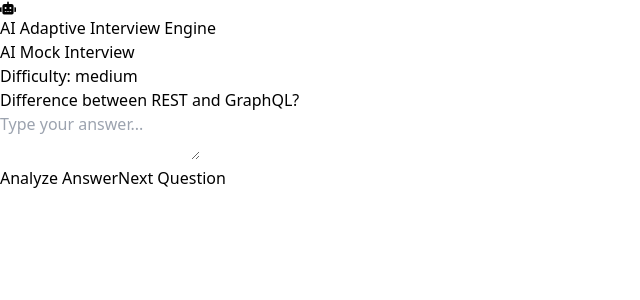
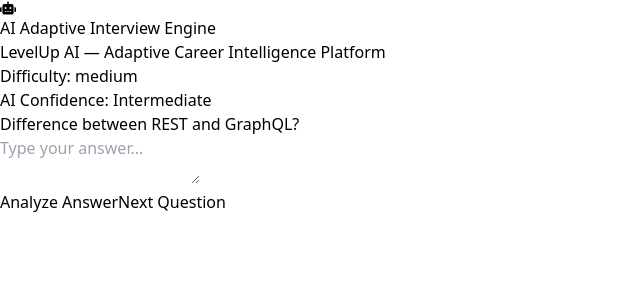
Before and after one commit to anupalla15/levelup-ai, a React (Vite) app: page /interview in a window 1280 px wide. Shown: the top 300 px of the page, without its empty margins (0-640 px from the left). Built offline with nearby package versions, Linux system fonts and the light colour scheme.

Commit message:
Built adaptive AI interview intelligence system

```diff
--- a/src/pages/Interview.jsx
+++ b/src/pages/Interview.jsx
@@ -1,7 +1,8 @@
+
 import { useState, useEffect } from "react";
 import axios from "axios";
 import { motion } from "framer-motion";
-import { FaRobot, FaMicrophone, FaBrain } from "react-icons/fa";
+import { FaRobot, FaMicrophone } from "react-icons/fa";
 
 function Interview() {
 
@@ -9,7 +10,9 @@
   const [answer, setAnswer] = useState("");
   const [feedback, setFeedback] = useState("");
   const [loading, setLoading] = useState(false);
+
   const [difficulty, setDifficulty] = useState("medium");
+  const [confidence, setConfidence] = useState("Intermediate");
 
   const easyQuestions = [
     "What is HTML?",
@@ -30,11 +33,13 @@
   ];
 
   useEffect(() => {
+
     setQuestion(
       mediumQuestions[
         Math.floor(Math.random() * mediumQuestions.length)
       ]
     );
+
   }, []);
 
   const nextQuestion = () => {
@@ -71,18 +76,49 @@
 
   const analyzeAnswer = async () => {
 
+    if (answer.trim() === "") {
+
+      alert("Please enter an answer");
+      return;
+
+    }
+
     try {
 
       setLoading(true);
-
-      const response = await axios.post(
-        "http://127.0.0.1:8000/analyze",
-        {
-          answer: answer
-        }
-      );
+const response = await axios.post(
+  "http://127.0.0.1:8000/analyze",
+  {
+    answer: answer,
+  }
+);
 
       setFeedback(response.data.feedback);
+
+      // AI CONFIDENCE
+
+      if (
+        answer.includes("because") ||
+        answer.includes("example") ||
+        answer.includes("difference")
+      ) {
+
+        setConfidence("Advanced");
+
+      } else if (
+        answer.toLowerCase().includes("i don't know") ||
+        answer.length < 20
+      ) {
+
+        setConfidence("Beginner");
+
+      } else {
+
+        setConfidence("Intermediate");
+
+      }
+
+      // DIFFICULTY LOGIC
 
       if (
         answer.toLowerCase().includes("i don't know") ||
@@ -125,22 +161,31 @@
       >
 
         <div className="flex items-center gap-3 mb-6 text-purple-400">
+
           <FaRobot />
+
           <span>AI Adaptive Interview Engine</span>
+
         </div>
 
         <h1 className="text-5xl font-bold mb-6">
-          AI Mock Interview
+          LevelUp AI — Adaptive Career Intelligence Platform
         </h1>
 
         <div className="mb-8">
+
           <p className="text-gray-400 mb-2">
             Difficulty: {difficulty}
+          </p>
+
+          <p className="text-gray-400 mb-2">
+            AI Confidence: {confidence}
           </p>
 
           <div className="bg-black/30 p-6 rounded-2xl">
             {question}
           </div>
+
         </div>
 
         <textarea
@@ -156,7 +201,7 @@
             onClick={analyzeAnswer}
             className="bg-purple-600 px-6 py-3 rounded-full"
           >
-            {loading ? "Analyzing..." : "Analyze Answer"}
+            {loading ? "AI is reasoning..." : "Analyze Answer"}
           </button>
 
           <button
```
